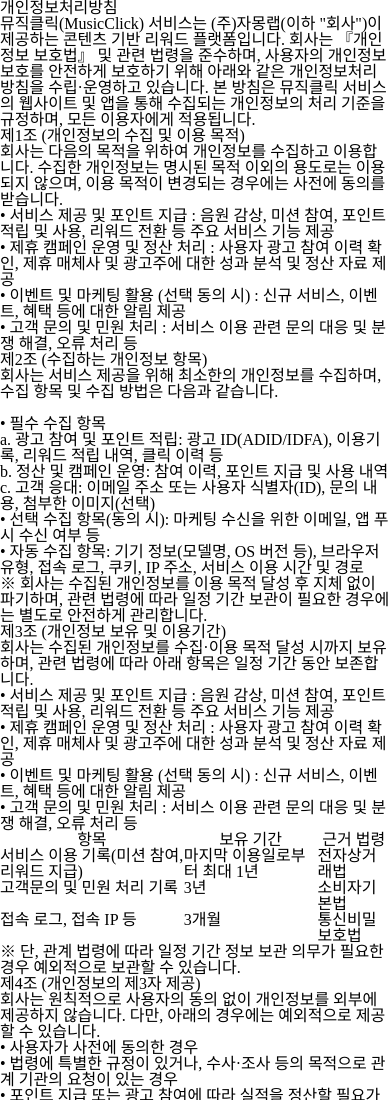
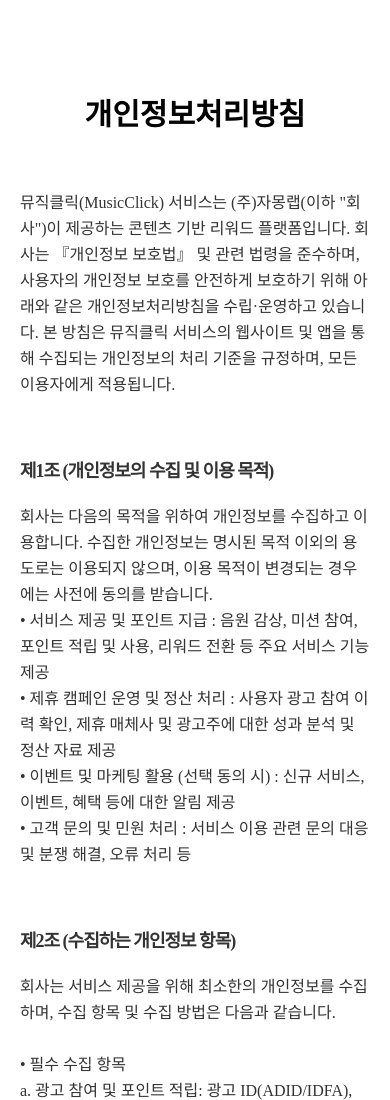
Before and after one commit to seong-won-byeon/musiclick-home, a plain HTML site: page privacy.html in a window 390 px wide. Shown: the top 1100 px of the page. Drawn offline with nearby package versions, Linux system fonts and the light colour scheme; a script that the page names is missing; a web font is replaced by a local one.

Commit message:
Update style.css

```diff
--- a/assets/css/style.css
+++ b/assets/css/style.css
@@ -506,7 +506,6 @@ main {
     height: 100vh;
     padding: 84px 40px;
     background: rgba(38, 38, 38,0.97);
-
 }
 .sc-video .sticky p {
     position: absolute;
@@ -654,6 +653,15 @@ footer address {
     margin-top: 20px;
 }
 
+footer .link-cont {
+    margin-top: 16px;
+    display: flex;
+    justify-content: center;
+    align-items: center;
+    gap: 20px;
+    text-decoration: underline;
+}
+
 
 
 @media (max-width:1440px) {
@@ -683,3 +691,56 @@ footer address {
 
 
 }
+
+
+
+
+
+/* 이용약관,개인정보처리방침 */
+.container {max-width: 1280px;text-align: center;margin: 80px auto;padding: 40px;}
+.container .sub_slogan {display: flex;justify-content: space-between;align-items: center;}
+.container .sub_slogan > h1 {
+    font-size: 40px;
+    text-align: center;
+    font-weight:700;
+    color:#040303;
+}
+.privacy_text_box,
+.use_text_box {padding:0; margin:0;color: #333;text-align: left;}
+
+.privacy_fin,
+.use_fin {font-size:16px; line-height:26px;}
+.privacy_fin.fir {
+    padding-top: 60px;
+}
+
+.privacy_fin h2,
+.use_fin h2 {
+    font-size:18px; line-height:26px; font-weight:600; letter-spacing:-1px; margin:60px 0 20px;}
+
+
+
+.use_fin table,
+.privacy_fin table {width:100%; max-width:1200px; border:solid 1px #ccc;  border-right:none; margin-top:20px;table-layout: fixed;}
+
+.use_fin th,
+.privacy_fin th {background-color:#eee; font-size:16px;  font-weight:600; padding:10px 0; border-right:solid 1px #ccc;}
+
+.use_fin td,
+.privacy_fin td {font-size:15px;  font-weight:500; padding:10px; border-right:solid 1px #ccc;word-break: break-all;text-align: center;}
+
+.privacy_fin p,
+.use_fin p {margin:10px 0 10px 20px;}
+
+.privacy_text_box>div>div {display: none;}
+.privacy_text_box>div>div.active {display: block;}
+
+.use_text_box>div>div {display: none;}
+.use_text_box>div>div.active {display: block;}
+
+
+@media (max-width: 765px) {
+    .container .sub_slogan {flex-direction: column;row-gap: 20px;}
+    .container {padding: 20px;}
+    .container .sub_slogan>h1 {font-size: 30px;}
+}
```
